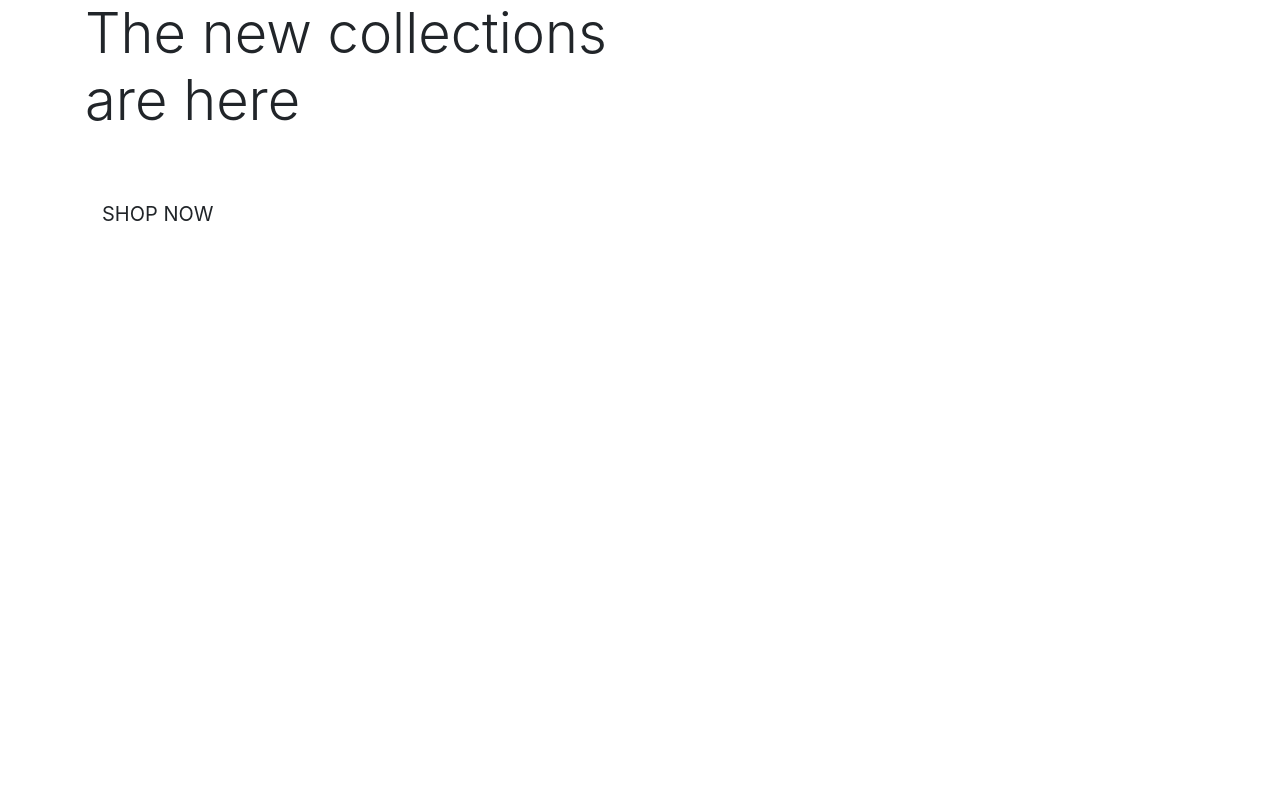
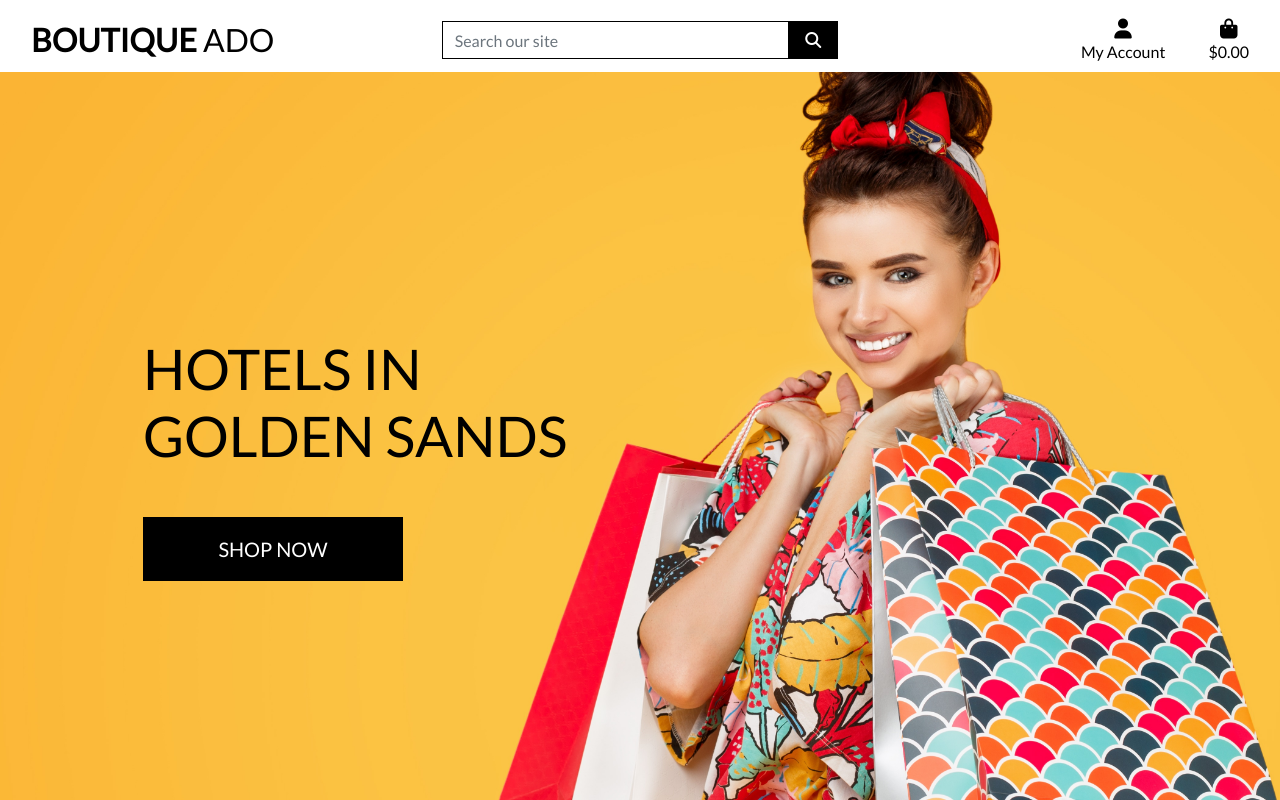
Before and after one commit to kamenco/hotels, a Django app: page / in a window 1280 px wide. Run offline with Django 5.2, Linux system fonts and the light colour scheme; some libraries are stand-ins or nearby versions.

Commit message:
Updated home page.

```diff
--- a/booking/settings.py
+++ b/booking/settings.py
@@ -152,6 +152,10 @@ SITE_ID = 1
 
 STATIC_URL = 'static/'
 
+STATICFILES_DIRS = (os.path.join(BASE_DIR, 'static'),)
+
+MEDIA_URL = '/media/'
+
 # Default primary key field type
 # https://docs.djangoproject.com/en/5.1/ref/settings/#default-auto-field
 
--- a/booking/urls.py
+++ b/booking/urls.py
@@ -1,8 +1,7 @@
-"""
-URL configuration for booking project.
+"""boutique_ado URL Configuration
 
 The `urlpatterns` list routes URLs to views. For more information please see:
-    https://docs.djangoproject.com/en/5.1/topics/http/urls/
+    https://docs.djangoproject.com/en/3.0/topics/http/urls/
 Examples:
 Function views
     1. Add an import:  from my_app import views
@@ -16,9 +15,11 @@ Including another URLconf
 """
 from django.contrib import admin
 from django.urls import path, include
+from django.conf import settings
+from django.conf.urls.static import static
 
 urlpatterns = [
     path('admin/', admin.site.urls),
     path('accounts/', include('allauth.urls')),
     path('', include('home.urls')),
-]
+] + static(settings.MEDIA_URL, document_root=settings.MEDIA_ROOT)
--- a/home/templates/home/index.html
+++ b/home/templates/home/index.html
@@ -14,7 +14,7 @@
         <div class="row h-100">
             <div class="col-7 col-md-6 my-auto">
                 <h1 class="display-4 logo-font text-black">
-                    The new collections are here
+                    Hotels in Golden Sands
                 </h1>
                 <div class="my-5">
                     <h4>
--- /dev/null
+++ b/static/css/base.css
@@ -0,0 +1,82 @@
+html {
+    height: 100%;
+}
+
+body {
+    /* background: url('/media/fon.jpg') no-repeat center center fixed; */
+    background: url('/media/homepage_background_cropped.jpg') no-repeat center center fixed;
+    background-size: cover;
+    height: calc(100vh - 164px);
+    color: #555;
+    font-family: 'Lato';
+}
+
+/* from Bulma */
+.icon {
+    align-items: center;
+    display: inline-flex;
+    justify-content: center;
+    height: 1.5rem;
+    width: 1.5rem;
+}
+
+.logo-font {
+    text-transform: uppercase;
+}
+
+.main-logo-link {
+    width: fit-content;
+}
+
+.shop-now-button {
+    background: black;
+    color: white;
+    min-width: 260px;
+}
+
+.btn-black {
+    background: black;
+    color: white;
+}
+
+.shop-now-button:hover,
+.shop-now-button:active,
+.shop-now-button:focus,
+.btn-black:hover,
+.btn-black:active,
+.btn-black:focus {
+    background: #222;
+    color: white;
+}
+
+.text-black {
+    color: #000 !important;
+}
+
+.border-black {
+    border: 1px solid black !important;
+}
+
+/* -------------------------------- Media Queries */
+
+/* Slightly larger container on xl screens */
+@media (min-width: 1200px) {
+  .container {
+    max-width: 80%;
+  }
+}
+
+/* fixed top navbar only on medium and up */
+@media (min-width: 992px) {
+    .fixed-top-desktop-only {
+        position: fixed;
+        top: 0;
+        right: 0;
+        left: 0;
+        z-index: 1030;
+    }
+
+    .header-container {
+        padding-top: 164px;
+    }
+}
--- a/templates/base.html
+++ b/templates/base.html
@@ -15,12 +15,15 @@
 
     {% block corecss %}
         <link rel="stylesheet" href="https://stackpath.bootstrapcdn.com/bootstrap/4.4.1/css/bootstrap.min.css" integrity="sha384-Vkoo8x4CGsO3+Hhxv8T/Q5PaXtkKtu6ug5TOeNV6gBiFeWPGFN9MuhOf23Q9Ifjh" crossorigin="anonymous">
+        <link rel="stylesheet" href="https://fonts.googleapis.com/css?family=Lato&display=swap">
+        <link rel="stylesheet" href="{% static 'css/base.css' %}">
     {% endblock %}
 
     {% block extra_css %}
     {% endblock %}
 
     {% block corejs %}
+        <script src="https://kit.fontawesome.com/e9c73d7092.js" crossorigin="anonymous"></script>
         <script src="https://code.jquery.com/jquery-3.4.1.slim.min.js" integrity="sha384-J6qa4849blE2+poT4WnyKhv5vZF5SrPo0iEjwBvKU7imGFAV0wwj1yYfoRSJoZ+n" crossorigin="anonymous"></script>
         <script src="https://cdn.jsdelivr.net/npm/popper.js@1.16.0/dist/umd/popper.min.js" integrity="sha384-Q6E9RHvbIyZFJoft+2mJbHaEWldlvI9IOYy5n3zV9zzTtmI3UksdQRVvoxMfooAo" crossorigin="anonymous"></script>
         <script src="https://stackpath.bootstrapcdn.com/bootstrap/4.4.1/js/bootstrap.min.js" integrity="sha384-wfSDF2E50Y2D1uUdj0O3uMBJnjuUD4Ih7YwaYd1iqfktj0Uod8GCExl3Og8ifwB6" crossorigin="anonymous"></script>
@@ -29,10 +32,70 @@
     {% block extra_js %}
     {% endblock %}
 
-    <title>Boutique Ado {% block extra_title %}{% endblock %}</title>
+    <title>Hotel booking {% block extra_title %}{% endblock %}</title>
   </head>
   <body>
-    <header class="container-fluid fixed-top"></header>
+    <header class="container-fluid fixed-top">
+        <div id="topnav" class="row bg-white pt-lg-2 d-none d-lg-flex">
+            <div class="col-12 col-lg-4 my-auto py-1 py-lg-0 text-center text-lg-left">
+                <a href="{% url 'home' %}" class="nav-link main-logo-link">
+                    <h2 class="logo-font text-black my-0"><strong>Boutique</strong> Ado</h2>
+                </a>
+            </div>
+            <div class="col-12 col-lg-4 my-auto py-1 py-lg-0">
+                <form method="GET" action="">
+                    <div class="input-group w-100">
+                        <input class="form-control border border-black rounded-0" type="text" name="q" placeholder="Search our site">
+                        <div class="input-group-append">
+                            <button class="form-control btn btn-black border border-black rounded-0" type="submit">
+                                <span class="icon">
+                                    <i class="fas fa-search"></i>
+                                </span>
+                            </button>
+                        </div>
+                    </div>
+                </form>
+            </div>
+            <div class="col-12 col-lg-4 my-auto py-1 py-lg-0">
+                <ul class="list-inline list-unstyled text-center text-lg-right my-0">
+                    <li class="list-inline-item dropdown">
+                        <a class="text-black nav-link" href="#" id="user-options" data-toggle="dropdown" aria-haspopup="true" aria-expanded="false">
+                            <div class="text-center">
+                                <div><i class="fas fa-user fa-lg"></i></div>
+                                <p class="my-0">My Account</p>
+                            </div>
+                        </a>
+                        <div class="dropdown-menu border-0" aria-labelledby="user-options">
+                            {% if request.user.is_authenticated %}
+                                {% if request.user.is_superuser %}
+                                    <a href="" class="dropdown-item">Product Management</a>
+                                {% endif %}
+                                <a href="" class="dropdown-item">My Profile</a>
+                                <a href="{% url 'account_logout' %}" class="dropdown-item">Logout</a>
+                            {% else %}
+                                <a href="{% url 'account_signup' %}" class="dropdown-item">Register</a>
+                                <a href="{% url 'account_login' %}" class="dropdown-item">Login</a>
+                            {% endif %}
+                        </div>
+                    </li>
+                    <li class="list-inline-item">
+                        <a class="{% if grand_total %}text-info font-weight-bold{% else %}text-black{% endif %} nav-link" href="">
+                            <div class="text-center">
+                                <div><i class="fas fa-shopping-bag fa-lg"></i></div>
+                                <p class="my-0">
+                                    {% if grand_total %}
+                                        ${{ grand_total|floatformat:2 }}
+                                    {% else %}
+                                        $0.00
+                                    {% endif %}
+                                </p>
+                            </div>
+                        </a>
+                    </li>
+                </ul>
+            </div>
+        </div>
+    </header>
 
     {% if messages %}
         <div class="message-container"></div>
```
Also changed, not shown: media/homepage_background_cropped.jpg (added), 1 other file.
